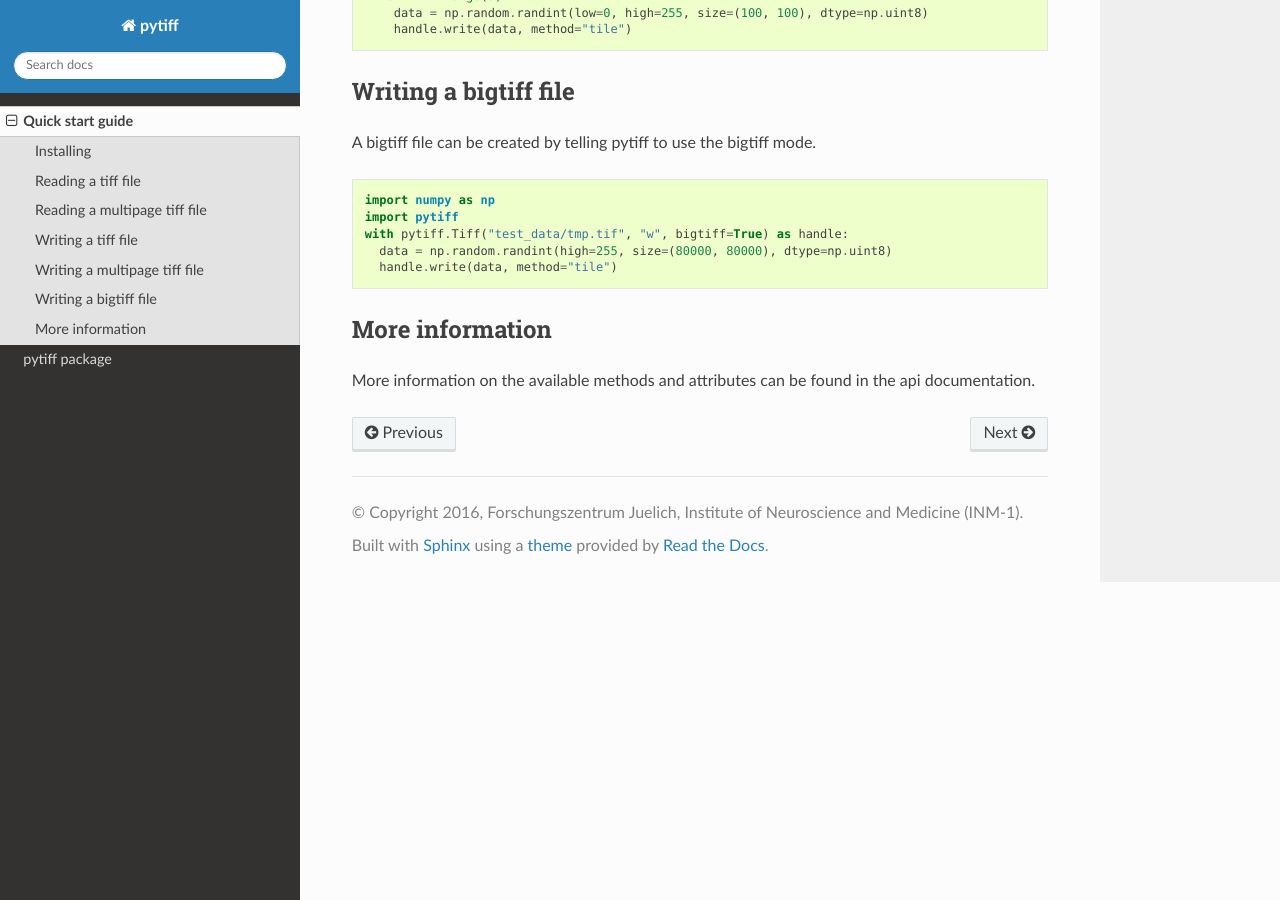
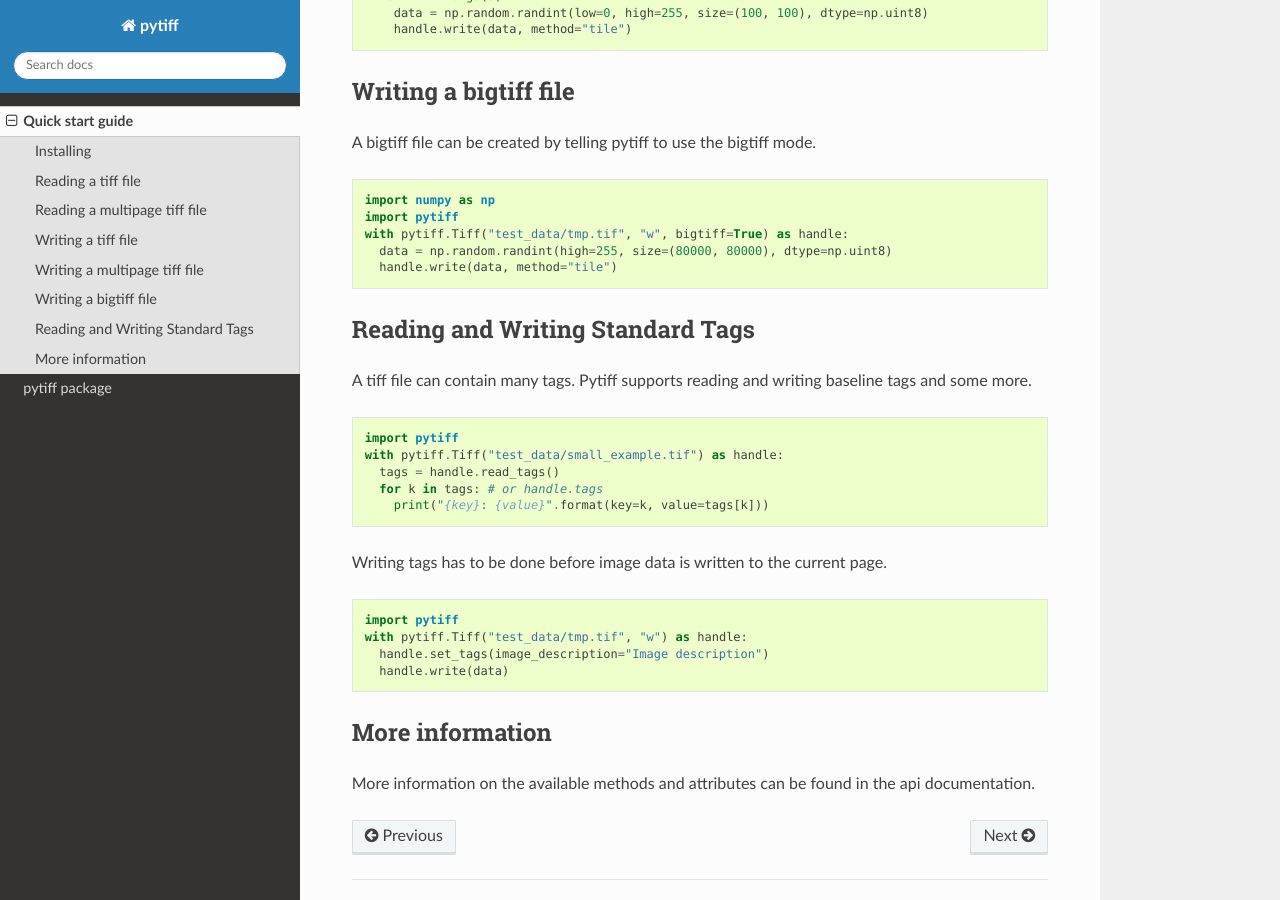
Before and after one commit to FZJ-INM1-BDA/pytiff, a Sphinx documentation site: the page built from doc/source/quickstart.rst, in a window 1280 px wide and 900 px high, scrolled down 2087 px. Built offline with Sphinx 7.4.7 and the Read the Docs theme 2.0.0, drawn with Linux system fonts in a browser that asks for light colours; the version number could not be read and is left out.

Commit message:
updated doc

```diff
--- a/doc/source/quickstart.rst
+++ b/doc/source/quickstart.rst
@@ -124,6 +124,29 @@ A bigtiff file can be created by telling pytiff to use the bigtiff mode.
     data = np.random.randint(high=255, size=(80000, 80000), dtype=np.uint8)
     handle.write(data, method="tile")
 
+---------------------------------
+Reading and Writing Standard Tags
+---------------------------------
+
+A tiff file can contain many tags. Pytiff supports reading and writing baseline tags and some more.
+
+.. code:: python
+
+    import pytiff
+    with pytiff.Tiff("test_data/small_example.tif") as handle:
+      tags = handle.read_tags()
+      for k in tags: # or handle.tags
+        print("{key}: {value}".format(key=k, value=tags[k]))
+
+Writing tags has to be done before image data is written to the current page.
+
+.. code:: python
+
+    import pytiff
+    with pytiff.Tiff("test_data/tmp.tif", "w") as handle:
+      handle.set_tags(image_description="Image description")
+      handle.write(data)
+
 ----------------
 More information
 ----------------
```
Also changed, not shown: 2 other files.
